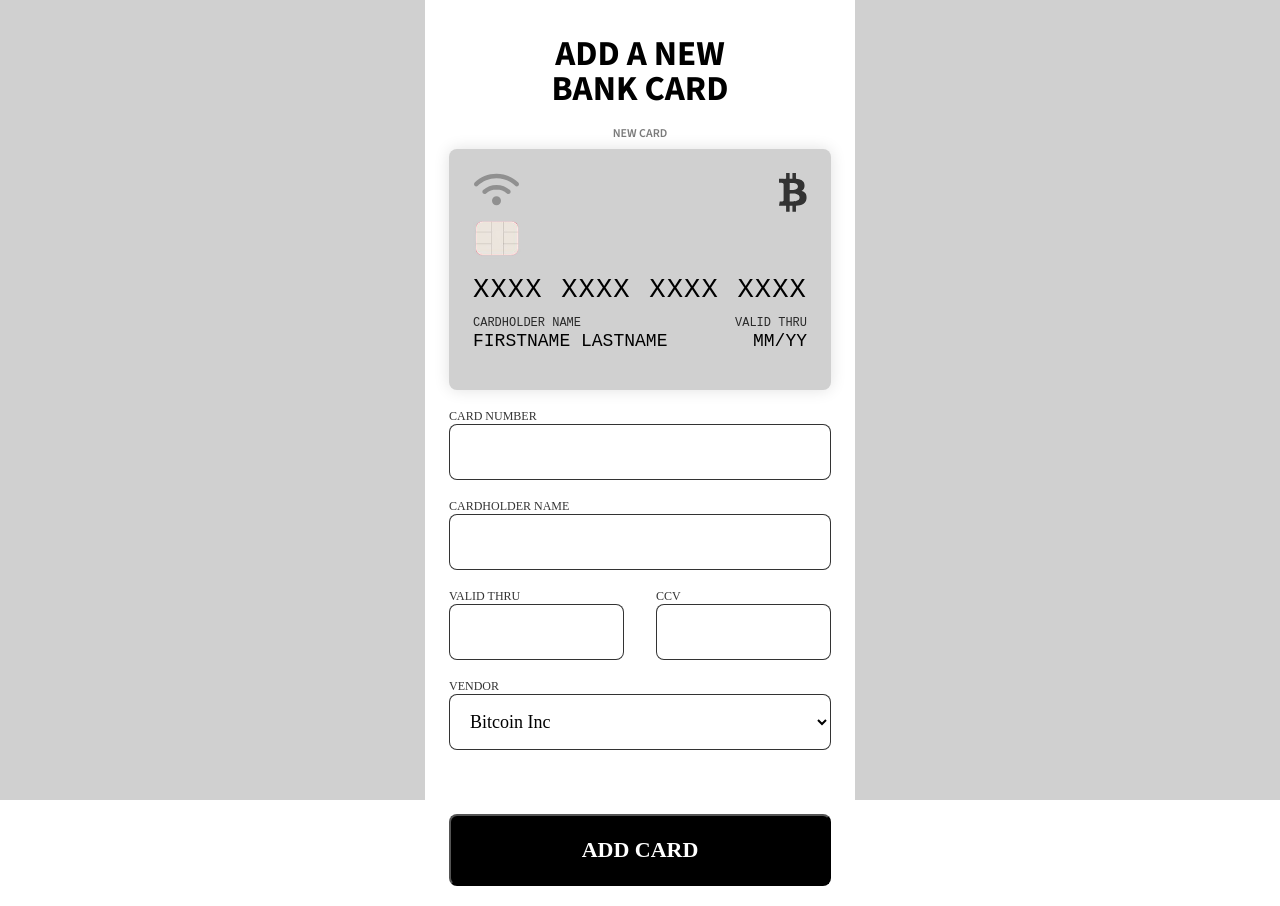
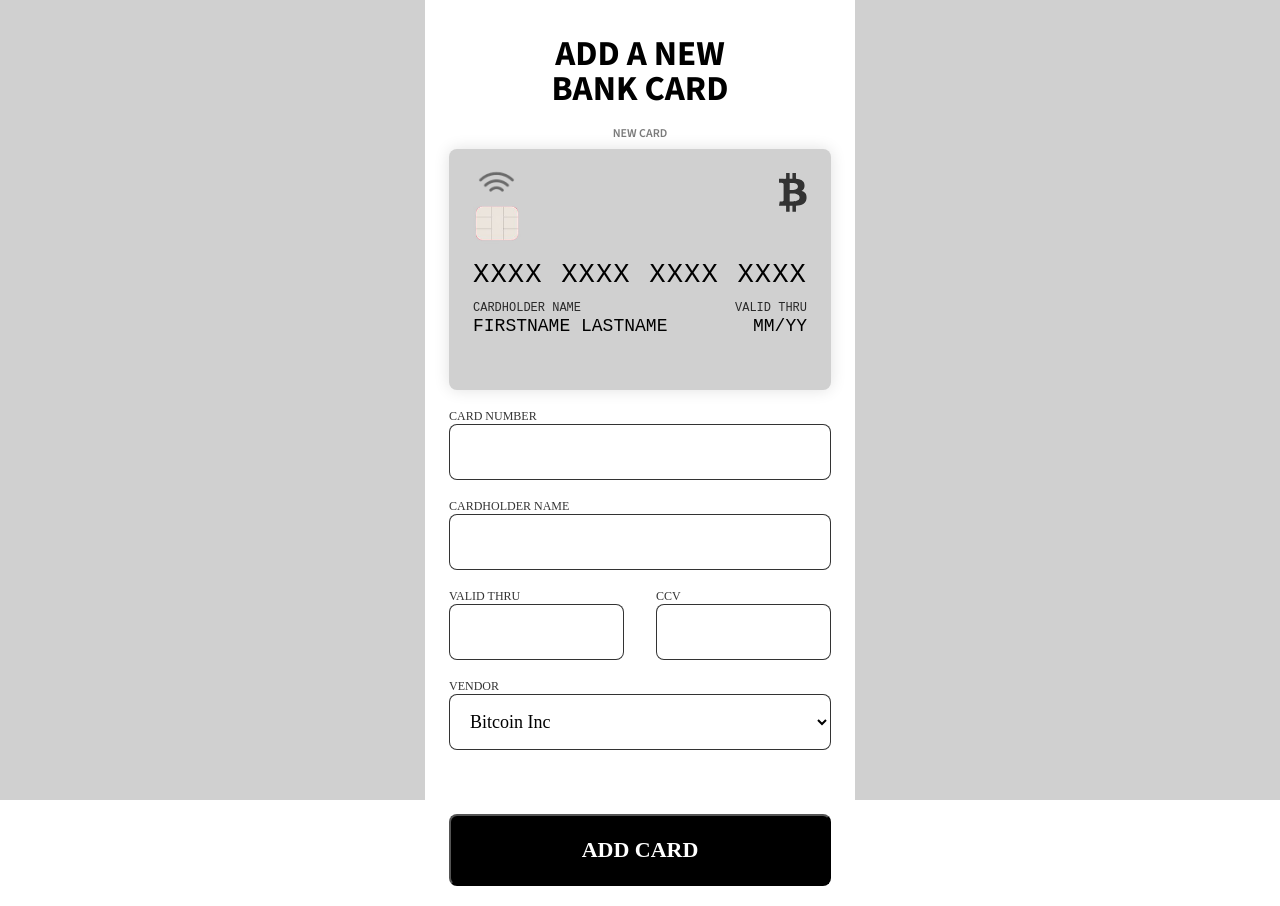
Before and after one commit to cozyhorse/JS2023_SuperGuardians_E-Wallet, a React (Vite) app: page /addcard in a window 1280 px wide. Built offline with nearby package versions, Linux system fonts and the light colour scheme; a web font is replaced by a local one.

Commit message:
fixing the last things

```diff
--- a/src/components/Card/Card.scss
+++ b/src/components/Card/Card.scss
@@ -27,7 +27,6 @@ img {
 .icon {
   width: 45px;
   height: auto;
-  opacity: 30%;
   margin-top: -0.4rem;
   margin-left: -0.8rem;
 }
--- a/src/components/Card/Card.tsx
+++ b/src/components/Card/Card.tsx
@@ -4,7 +4,7 @@ import chip from "../../assets/img/chip-transformed.png";
 import ninjabank from "../../assets/img/NinjaBank.svg";
 import evilcorp from "../../assets/img/EvilCorp.svg";
 import "./Card.scss";
-import { FaWifi } from "react-icons/fa6";
+import wifiIcon from "../../assets/img/wifiIcon.png";
 import { props } from "../../constants/Constants";
 
 // Varje card förväntas få in alla dessa props (parametrar). Deklarerat i Wallet.tsx. Varje key behövs för att kunna använda värden i kortet, för att skriva ut dem på kortet sen.
@@ -41,7 +41,7 @@ const Card = ({
     >
       <div className="card-container__row">
         <div>
-          <FaWifi className="icon" />
+          <img src={wifiIcon} className="icon" />
           <div className="chip">
             <img src={chip} alt="" />
           </div>
```
Also changed, not shown: src/assets/img/wifiIcon.png (added).
